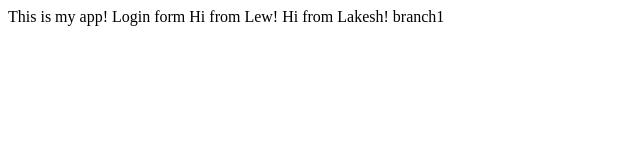
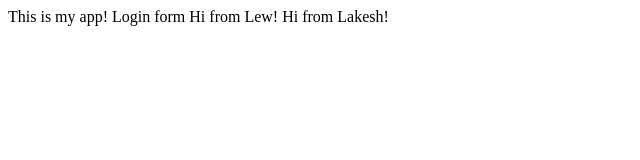
Before and after one commit to Houlz99/myappsample, a plain HTML site: page index.html in a window 1280 px wide. Shown: the full height of the page, 0-640 px from the left. Drawn offline with Linux system fonts and the light colour scheme.

Commit message:
resolve conflict in index.html

```diff
--- a/index.html
+++ b/index.html
@@ -12,10 +12,5 @@
 	Hi from Lakesh!
 
 
-
-
-
-	branch1
-
 </body>
 </html>
```
